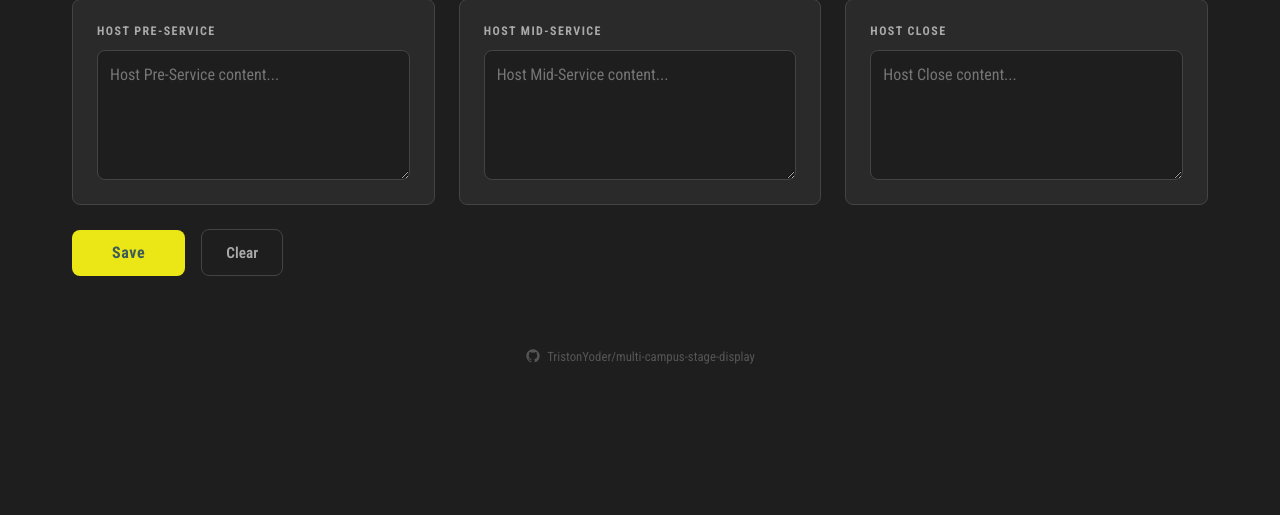
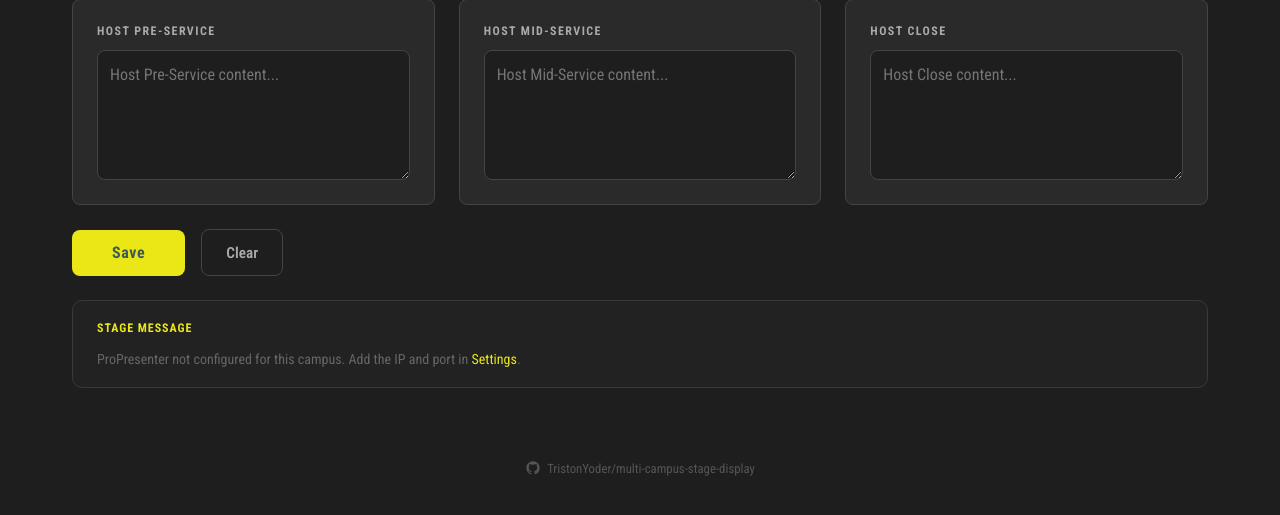
Before and after one commit to TristonYoder/multi-campus-stage-display, a Flask app: page / in a window 1280 px wide. Shown: the part 157-672 px from the top of the page. Run offline with Flask 3, Linux system fonts and the light colour scheme.

Commit message:
Always show Stage Message panel; prompt to configure when PP not set up

```diff
--- a/templates/index.html
+++ b/templates/index.html
@@ -137,6 +137,13 @@
     font-size: .95rem;
   }
   .stage-msg-input:focus { outline: none; border-color: var(--accent); }
+  .stage-msg-unconfigured {
+    margin: 0;
+    color: #666;
+    font-size: .875rem;
+  }
+  .stage-msg-unconfigured a { color: var(--accent); text-decoration: none; }
+  .stage-msg-unconfigured a:hover { text-decoration: underline; }
 
   .landing-panel.active {
     display: flex;
@@ -476,9 +483,9 @@
       <span class="status-msg" id="status-{{ campus.id }}"></span>
     </div>
 
-    {% if campus.propresenter_host %}
-    <div class="stage-msg-panel" id="stagepanel-{{ campus.id }}">
+    <div class="stage-msg-panel" id="stagepanel-{{ campus.id }}" data-configured="{{ 'true' if campus.propresenter_host else 'false' }}">
       <h3>Stage Message</h3>
+      {% if campus.propresenter_host %}
       <div class="stage-msg-current">
         <span class="stage-msg-label">Current:</span>
         <span class="stage-msg-value" id="stagemsg-current-{{ campus.id }}">(loading…)</span>
@@ -492,8 +499,10 @@
         <button class="btn-secondary" onclick="stageMessageClear('{{ campus.id }}')">Clear</button>
       </div>
       <span class="status-msg" id="stagemsg-status-{{ campus.id }}"></span>
+      {% else %}
+      <p class="stage-msg-unconfigured">ProPresenter not configured for this campus. Add the IP and port in <a href="#" onclick="switchTab('__config');return false;">Settings</a>.</p>
+      {% endif %}
     </div>
-    {% endif %}
   </div>
   {% endfor %}
 
@@ -624,7 +633,8 @@
       p.classList.toggle('active', p.id === 'panel-' + id));
     if (id !== '__rss' && id !== '__config' && id !== '__landing') {
       loadContent(id);
-      if (document.getElementById(`stagepanel-${id}`)) stageMessageGet(id);
+      const panel = document.getElementById(`stagepanel-${id}`);
+      if (panel && panel.dataset.configured === 'true') stageMessageGet(id);
     }
   }
 
```
